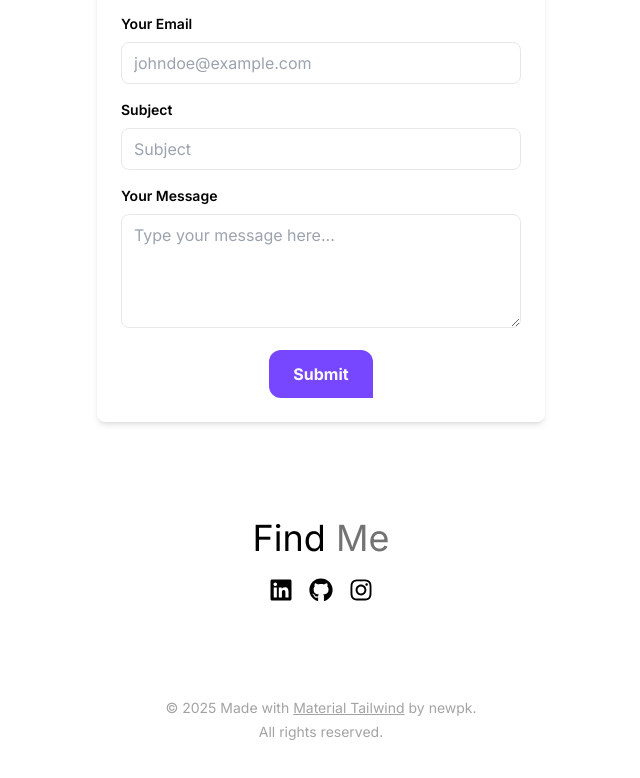
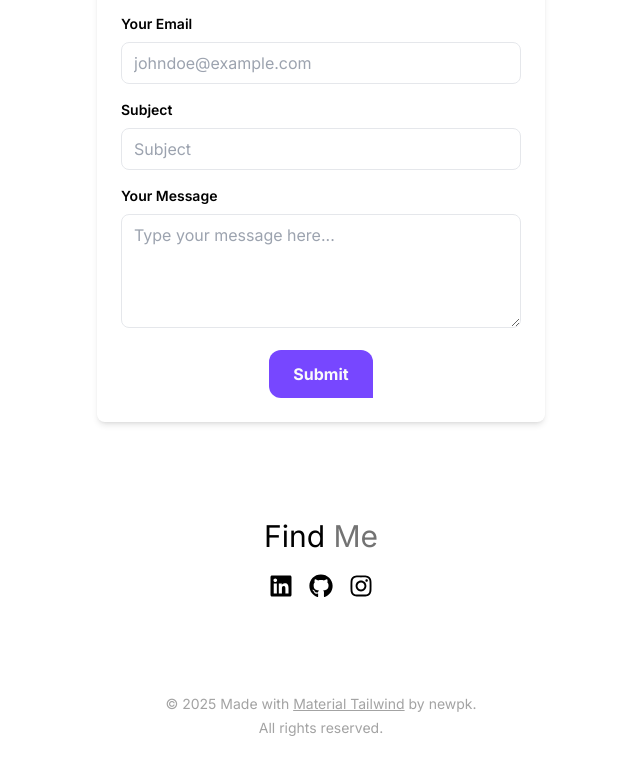
Before and after one commit to newpkorn/portfolio, a React (Vite) app: page / in a window 1280 px wide. Shown: the part 5164-5942 px from the top of the page, without its empty margins (319-959 px from the left). Built offline with nearby package versions, Linux system fonts and the light colour scheme; no server answers.

Commit message:
Change text size on Find Me

```diff
--- a/src/components/FineMe.jsx
+++ b/src/components/FineMe.jsx
@@ -21,7 +21,7 @@ const FineMe = () => {
           whileInView={{ opacity: 1, y: 0 }}
           initial={{ opacity: 0, y: -100 }}
           transition={{ duration: 0.5 }}
-          className="text-center text-4xl">
+          className="text-center text-3xl">
           Find
           <span className="text-neutral-500"> Me</span>
         </motion.h2>
```
